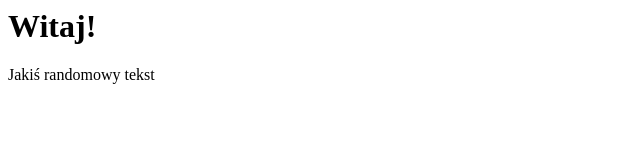
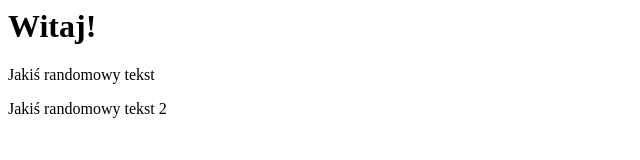
Before and after one commit to Karllos27/2510_Proj1, a plain HTML site: page index.html in a window 1280 px wide. Shown: the whole page, without its empty margins (0-640 px from the left). Drawn offline with Linux system fonts and the light colour scheme.

Commit message:
dodanie randomowego tekstu 2

```diff
--- a/index.html
+++ b/index.html
@@ -5,5 +5,6 @@
     <body>
         <h1>Witaj!</h1>
         <p>Jakiś randomowy tekst</p>
+        <p>Jakiś randomowy tekst 2</p>
     </body>
 </html>
```
